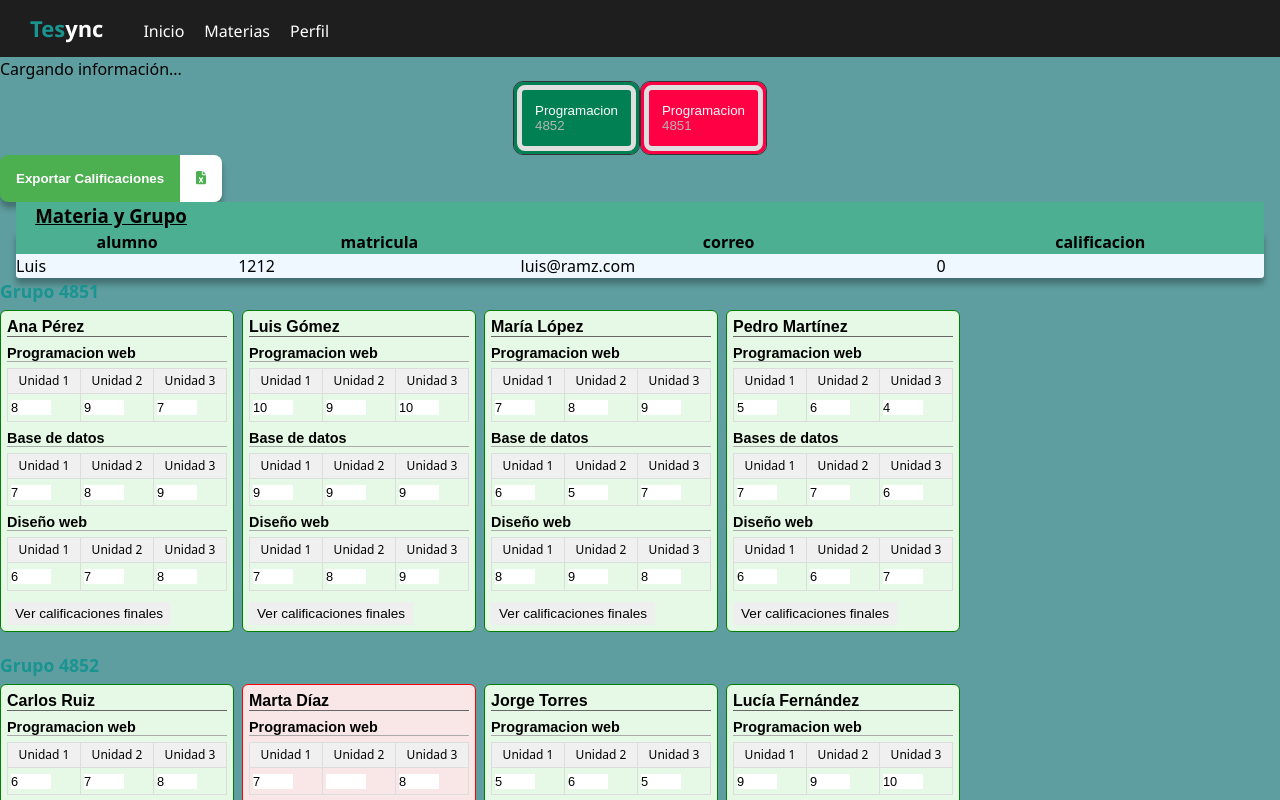
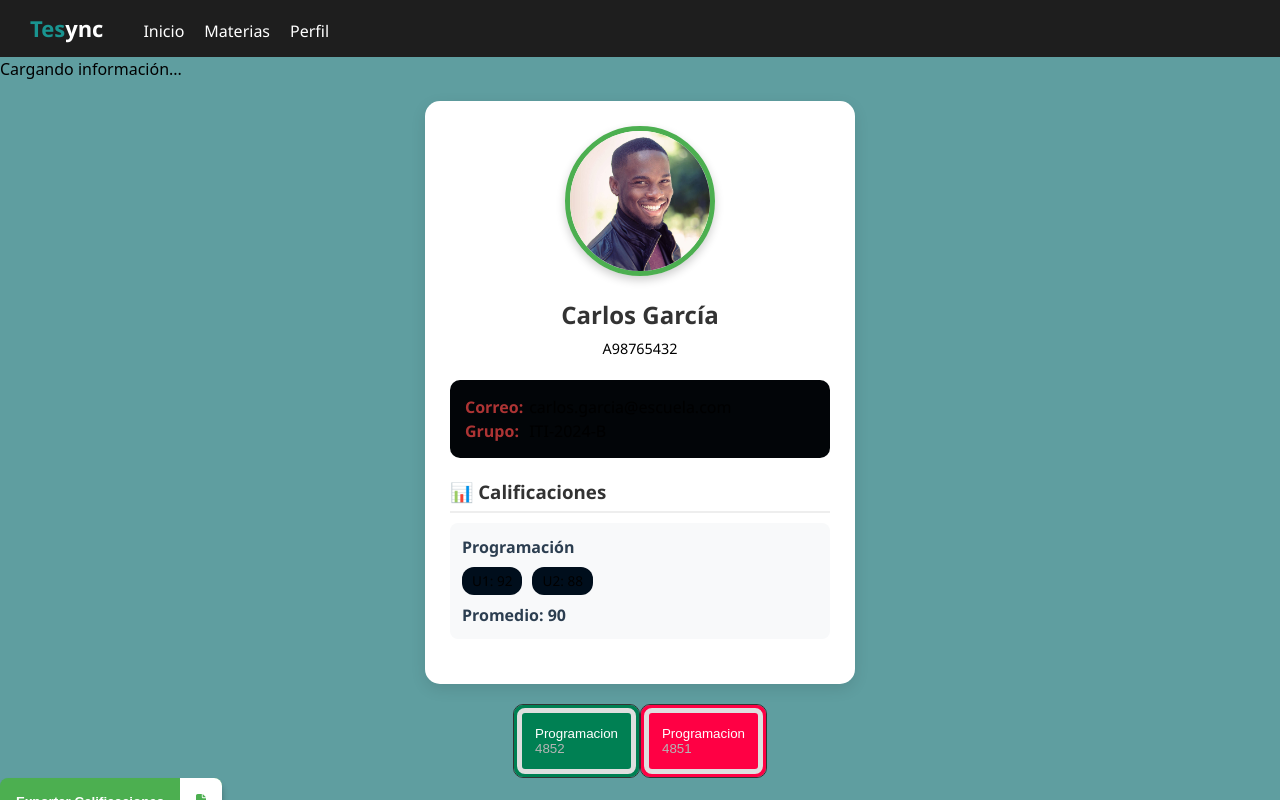
Before and after one commit to ramz0/TESync, a React (Vite) app: page /profesor in a window 1280 px wide. Shown: the top 800 px of the page. Built offline with nearby package versions, Linux system fonts and the light colour scheme.

Commit message:
Informacion del alumno cargada

```diff
--- a/src/components/infocard/CardAlumno.jsx
+++ b/src/components/infocard/CardAlumno.jsx
@@ -1,4 +1,4 @@
-import './AlumnoPerfil.css';
+import './CardAlumno.css';
 import AlumnoImg from '../../assets/Alumno.jpg'; // Ruta ajustada
 
 function AlumnoPerfil() {
--- a/src/pages/Profesor/Profesor.jsx
+++ b/src/pages/Profesor/Profesor.jsx
@@ -3,6 +3,8 @@ import { useState } from 'react';
 import { faFileExcel } from '@fortawesome/free-solid-svg-icons';
 
 import InfoCard from '../../components/InfoCard/InfoCard.jsx';
+import CardAlumno from '../../components/infocard/CardAlumno.jsx';
+
 import ListaMateriasProfesor from '../../components/ListaMateriasProfesor/ListaMateriasProfesor.jsx';
 import Dashboard from '../dashboard/Dashboard';
 import BotonExportarExcel from '../../components/BotonExportarExcel/BotonExportarExcel';
@@ -142,8 +144,9 @@ const Profesor = () => {
 
   return (
     <div className='fondo-Profesor'>
-      <Dashboard/>
-      <InfoCard/>
+      <Dashboard />
+      <InfoCard />
+      <CardAlumno />
       <ListaMateriasProfesor />
       <BotonExportarExcel datosParaExcel = {datos} icono={faFileExcel} texto={"Exportar Calificaciones"} />
       <TablaProfesores/>
```
